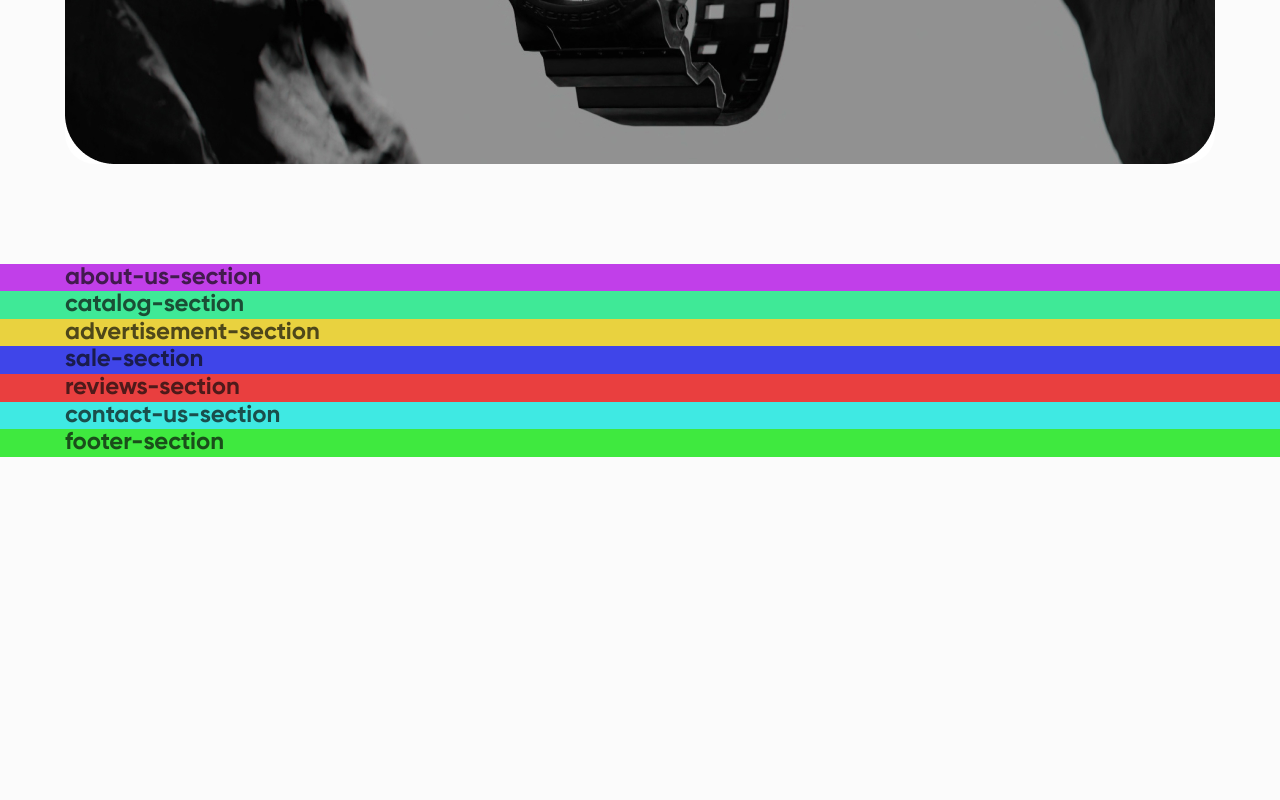
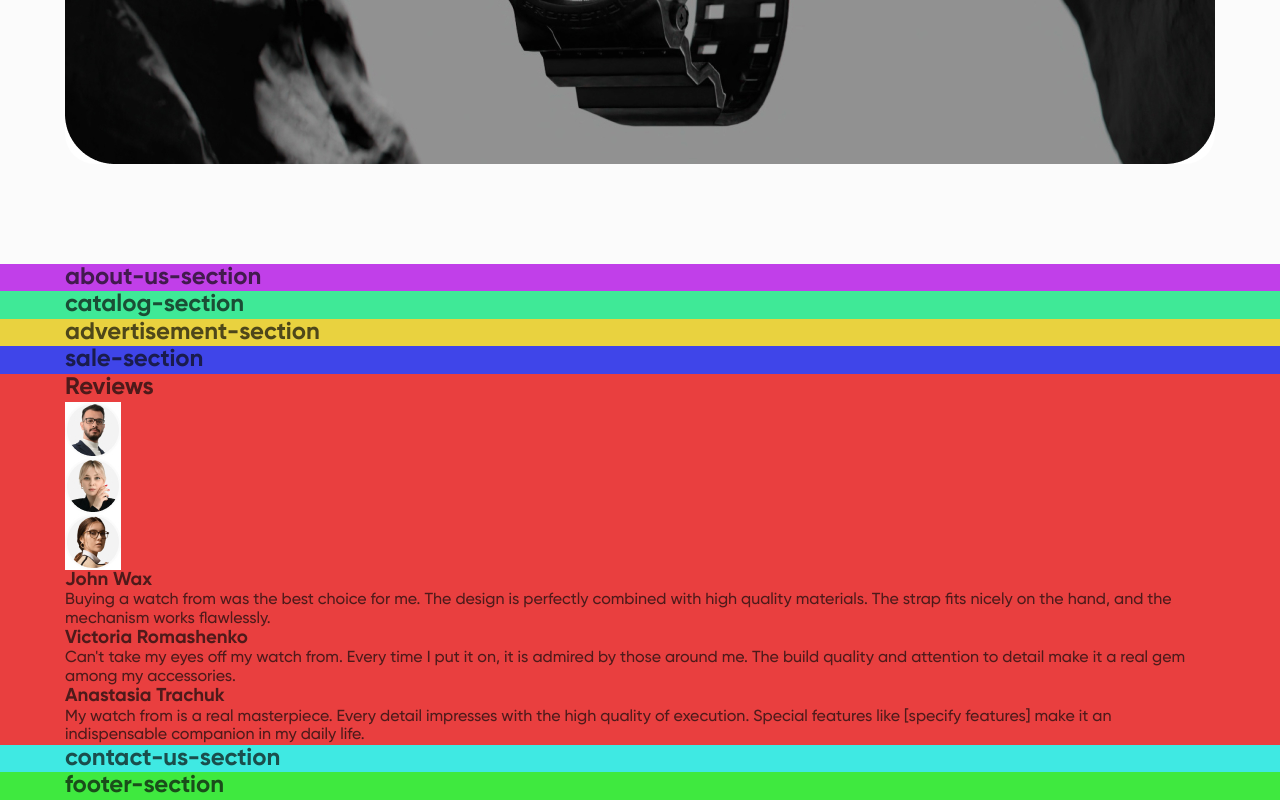
Before and after one commit to mrBidone/TeamProject-WatchCharm-Team2_105, a website built with Vite: page src/index.html in a window 1280 px wide. Shown: the part 782-1582 px from the top of the page. Before the commit the page ends 1239 px from the top, so only its background shows below. Built offline with nearby package versions, Linux system fonts and the light colour scheme.

Commit message:
add html

```diff
--- a/src/partials/reviews.html
+++ b/src/partials/reviews.html
@@ -1,6 +1,51 @@
+<!-- Reviews -->
 <section class="reviews container">
-
-    <h2>reviews-section</h2>
-    <!-- Як почнете працювати видаліть цей заголовок, бо він тут тільки для тесту -->
-
+  <h2 class="reviews-title">Reviews</h2>
+  <ul class="reviews-list">
+    <li class="reviews-item">
+      <img
+        src="../img/reviews/john.jpg"
+        alt="Portrait of John Wax"
+        width="56"
+      />
+    </li>
+    <li class="reviews-item">
+      <img
+        src="../img/reviews/victoria.jpg"
+        alt="Portrait of Victoria Romashenko"
+        width="56"
+      />
+    </li>
+    <li class="reviews-item">
+      <img
+        src="../img/reviews/anastasia.jpg"
+        alt="Portrait of Anastasia Trachuk"
+        width="56"
+      />
+    </li>
+  </ul>
+  <div class="our-reviews">
+    <h3 class="reviews-name">John Wax</h3>
+    <p class="reviews-text">
+      Buying a watch from was the best choice for me. The design is perfectly
+      combined with high quality materials. The strap fits nicely on the hand,
+      and the mechanism works flawlessly.
+    </p>
+  </div>
+  <div class="our-reviews">
+    <h3 class="reviews-name">Victoria Romashenko</h3>
+    <p class="reviews-text">
+      Can't take my eyes off my watch from. Every time I put it on, it is
+      admired by those around me. The build quality and attention to detail make
+      it a real gem among my accessories.
+    </p>
+  </div>
+  <div class="our-reviews">
+    <h3 class="reviews-name">Anastasia Trachuk</h3>
+    <p class="reviews-text">
+      My watch from is a real masterpiece. Every detail impresses with the high
+      quality of execution. Special features like [specify features] make it an
+      indispensable companion in my daily life.
+    </p>
+  </div>
 </section>
```
Also changed, not shown: src/img/reviews/anastasia.jpg (renamed from src/img/reviews/Ellipse 23.jpg), src/img/reviews/anastasia@2x.jpg (renamed from src/img/reviews/Ellipse 23@2x.jpg), src/img/reviews/john.jpg (renamed from src/img/reviews/Ellipse 22.jpg), src/img/reviews/john@2x.jpg (renamed from src/img/reviews/Ellipse 22@2x.jpg), src/img/reviews/victoria.jpg (renamed from src/img/reviews/Ellipse 21.jpg), src/img/reviews/victoria@2x.jpg (renamed from src/img/reviews/Ellipse 21@2x.jpg).
